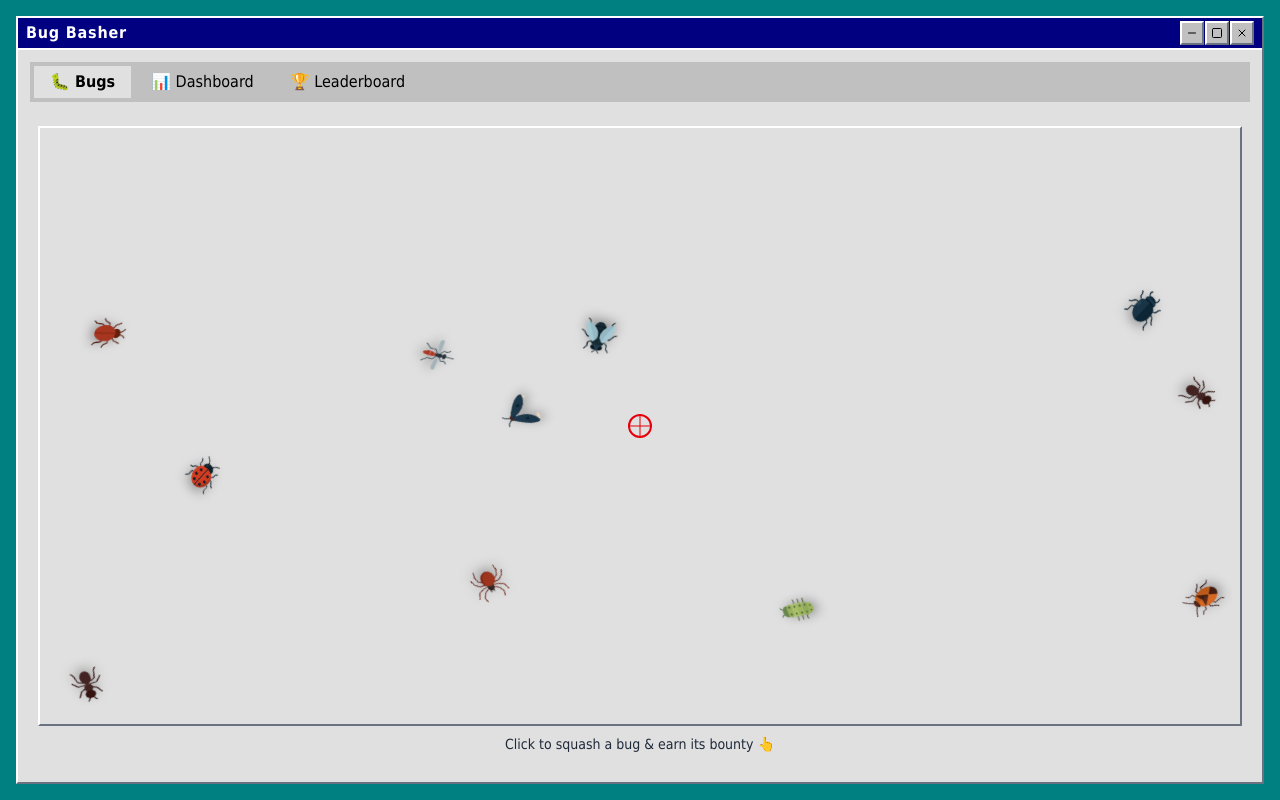
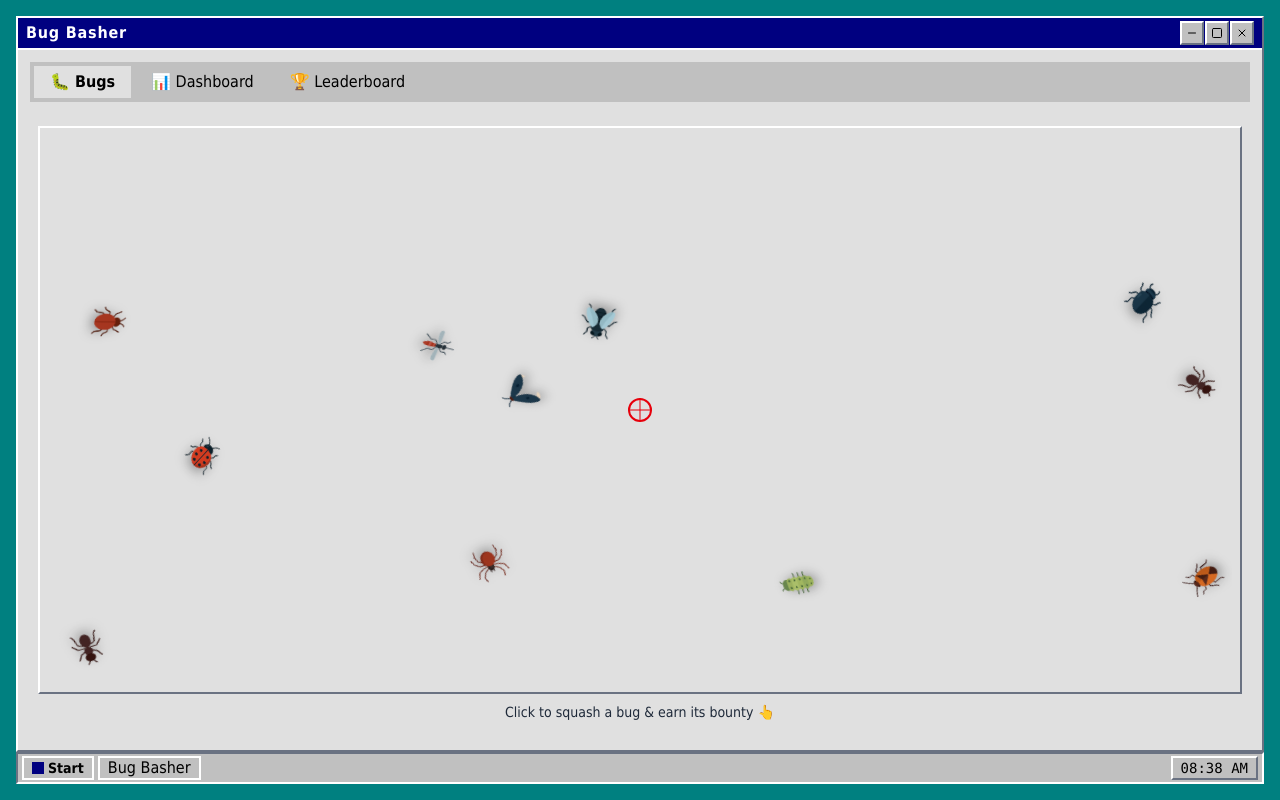
Before and after one commit to Typefacers/bug, a React (Vite) app: page / in a window 1280 px wide. Built offline with nearby package versions, Linux system fonts and the light colour scheme.

Commit message:
Add Win95 taskbar

```diff
--- a/src/App.tsx
+++ b/src/App.tsx
@@ -17,6 +17,7 @@ const NotFound = lazy(() => import('./routes/NotFound'))
 import { Minus, Square, X as CloseIcon } from 'lucide-react'
 import { raised, windowShadow } from './utils/win95'
 import QuantumStormOverlay from './components/QuantumStormOverlay'
+import Taskbar from './components/Taskbar'
 
 function AppContent() {
   const location = useLocation()
@@ -48,7 +49,8 @@ function AppContent() {
 
   if (hidden) {
     return (
-      <div className="min-h-screen bg-[#008080] p-4 flex items-center justify-center font-['MS_Sans_Serif','Tahoma',sans-serif]">
+      <div className="min-h-screen bg-[#008080] p-4 font-['MS_Sans_Serif','Tahoma',sans-serif] flex flex-col">
+        <div className="flex-grow flex items-center justify-center">
           <button
             className={`px-4 py-2 bg-[#C0C0C0] ${raised} ${windowShadow}`}
             onClick={() => setHidden(false)}
@@ -56,22 +58,20 @@ function AppContent() {
             Reopen Window
           </button>
         </div>
+        <Taskbar
+          windowTitle={getWindowTitle()}
+          minimized
+          onToggle={() => setHidden(false)}
+        />
+      </div>
     )
   }
 
   return (
     <div className="min-h-screen bg-[#008080] p-4 font-['MS_Sans_Serif','Tahoma',sans-serif] flex flex-col">
       <QuantumStormOverlay active={quantumStormActive} />
-      {minimized ? (
-        <div className="mx-auto">
-          <button
-            className={`px-4 py-1 bg-[#C0C0C0] ${raised}`}
-            onClick={() => setMinimized(false)}
-          >
-            {getWindowTitle()}
-          </button>
-        </div>
-      ) : (
+      <div className="flex-grow flex">
+        {!minimized && (
           <div
             className={`mx-auto w-full flex-grow flex ${maximized ? '' : 'max-w-7xl'}`}
           >
@@ -161,6 +161,12 @@ function AppContent() {
           </div>
         )}
       </div>
+      <Taskbar
+        windowTitle={getWindowTitle()}
+        minimized={minimized}
+        onToggle={() => setMinimized(v => !v)}
+      />
+    </div>
   )
 }
 
--- /dev/null
+++ b/src/components/Taskbar.tsx
@@ -0,0 +1,50 @@
+import { useEffect, useState } from 'react'
+import { raised, sunken } from '../utils/win95'
+
+interface TaskbarProps {
+  windowTitle: string
+  minimized: boolean
+  onToggle: () => void
+}
+
+const getTime = () =>
+  new Date().toLocaleTimeString([], { hour: '2-digit', minute: '2-digit' })
+
+export default function Taskbar({
+  windowTitle,
+  minimized,
+  onToggle,
+}: TaskbarProps) {
+  const [time, setTime] = useState(getTime())
+
+  useEffect(() => {
+    const id = setInterval(() => setTime(getTime()), 1000)
+    return () => clearInterval(id)
+  }, [])
+
+  return (
+    <div
+      className={`h-8 bg-[#C0C0C0] flex items-center px-1 justify-between ${sunken}`}
+    >
+      <button
+        className={`flex items-center h-6 px-2 gap-1 bg-[#C0C0C0] ${raised} active:${sunken}`}
+      >
+        <span className="w-3 h-3 bg-[#000080]" />
+        <span className="text-sm font-bold">Start</span>
+      </button>
+      <div className="flex-1 flex items-center px-1">
+        <button
+          onClick={onToggle}
+          className={`h-6 px-2 flex items-center truncate bg-[#C0C0C0] ${raised} ${
+            minimized ? '' : sunken
+          } active:${sunken}`}
+        >
+          {windowTitle}
+        </button>
+      </div>
+      <div className={`h-6 px-2 bg-[#C0C0C0] ${raised} font-mono text-sm`}>
+        {time}
+      </div>
+    </div>
+  )
+}
```
Lines whose indentation alone changed are shown as unchanged.
